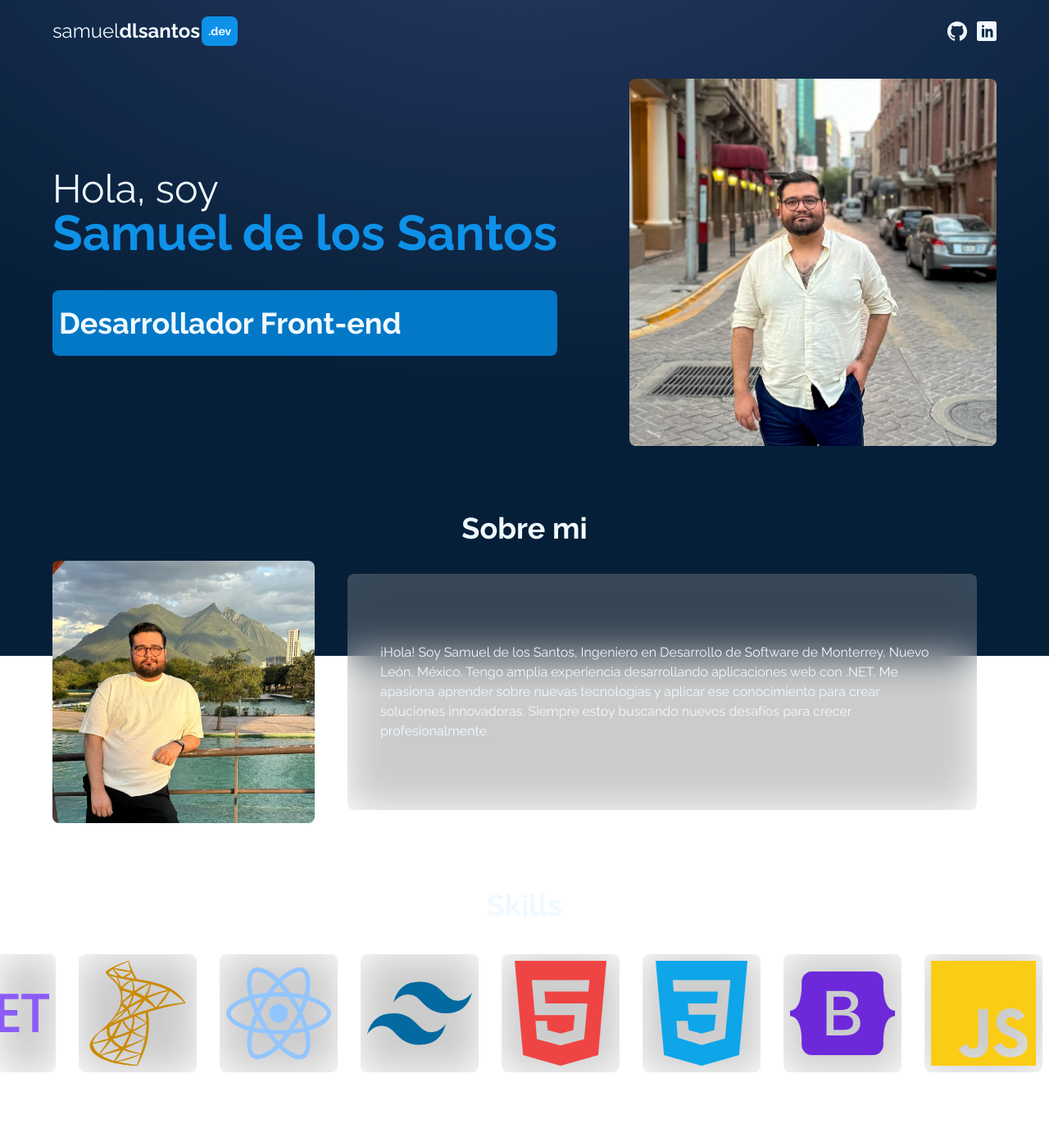
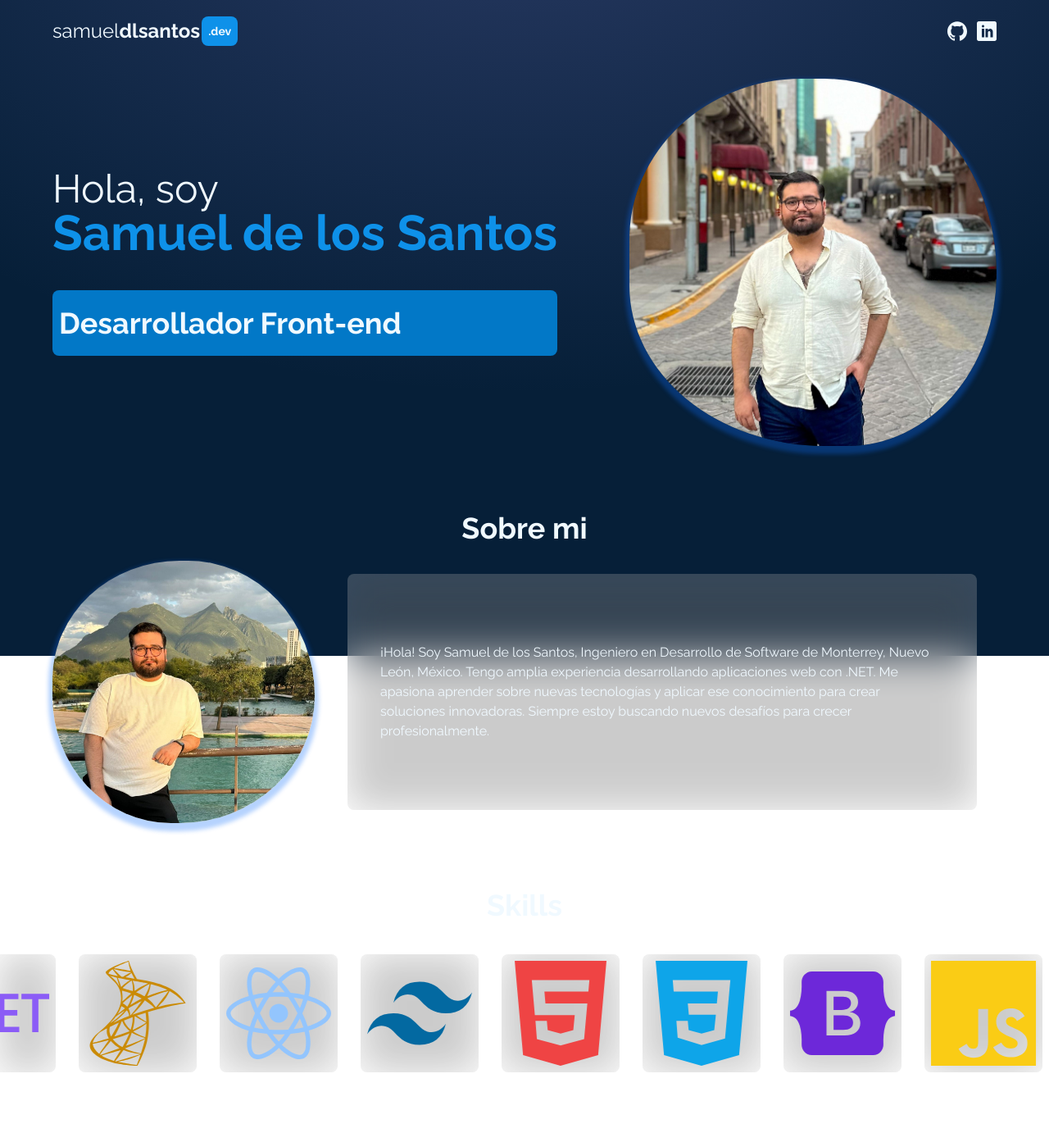
Before and after one commit to samueldlsantos/samueldlsantos-portfolio, a React (Vite) app: page / in a window 1280 px wide. Shown: the top 1393 px of the page at 82% size. Built offline with nearby package versions, Linux system fonts and the light colour scheme.

Commit message:
Se agrega efecto blob a imagenes

```diff
--- a/src/components/About.tsx
+++ b/src/components/About.tsx
@@ -11,7 +11,7 @@ const About = ({introduction} : AboutProps) => {
       </h2>
       <div className="flex flex-col md:flex-row gap-10 items-center">
         <div className="max-w-xs md:w-1/3">
-            <img className='rounded-lg' src={developer} alt="Imagen dev" />
+            <img className='blob about rounded-lg' src={developer} alt="Imagen dev" />
         </div>
         <div className=" md:w-2/3 backdrop-blur-xl backdrop-brightness-75 bg-white/20 p-10 rounded-lg md:h-72 place-content-center">
           <p className="text-bluechill-50">
--- a/src/components/Hero.tsx
+++ b/src/components/Hero.tsx
@@ -38,7 +38,7 @@ const Hero = ({ name }: HeroProps) => {
         </div>
         <div className="sm:max-w-md">
           <img
-            className="rounded-lg"
+            className="blob hero rounded-lg"
             src={developer}
             alt="Imagen del desarrollador"
           />
--- a/src/index.css
+++ b/src/index.css
@@ -21,3 +21,46 @@
         flex-wrap: nowrap;
       }
 }
+
+.blob {
+  box-shadow: 0 5px 5px 5px rgba(13, 110, 253, 0.3) ;
+  transition: all 0.1s ease-in-out;
+}
+
+.hero {
+  animation: animate-img-hero 7s ease-in-out infinite;
+}
+
+.about {
+  animation: animate-img-about 7s ease-in-out infinite;
+}
+
+@keyframes animate-img-hero {
+  0%, 100% {
+    border-radius: 50% 50% 40% 60% / 50% 60% 50% 40%;
+  }
+  25% {
+    border-radius: 45% 55% 35% 65% / 55% 45% 60% 40%;
+  }
+  50% {
+    border-radius: 55% 45% 50% 50% / 60% 40% 45% 55%;
+  }
+  75% {
+    border-radius: 50% 50% 45% 55% / 45% 55% 50% 50%;
+  }
+}
+
+@keyframes animate-img-about {
+  0%, 100% {
+    border-radius: 60% 40% 50% 50% / 50% 50% 60% 40%;
+  }
+  25% {
+    border-radius: 55% 45% 45% 55% / 55% 45% 55% 45%;
+  }
+  50% {
+    border-radius: 50% 50% 60% 40% / 60% 40% 50% 50%;
+  }
+  75% {
+    border-radius: 45% 55% 55% 45% / 45% 55% 45% 55%;
+  }
+}
```
